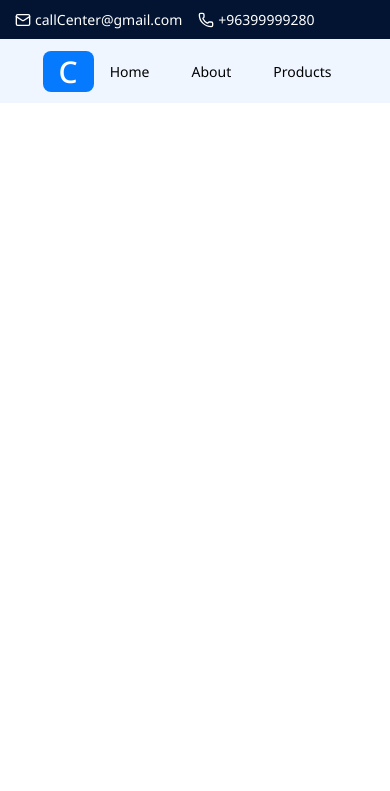
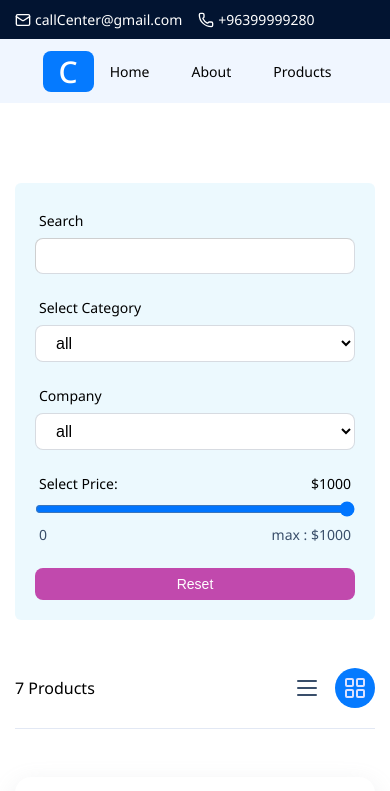
Before and after one commit to solaf10/e-commerceVue, a Vue app: page /products in a window 390 px wide. Shown: the top 791 px of the page. Built offline with nearby package versions, Linux system fonts and the light colour scheme.

Commit message:
f/productsPage&Slot

```diff
--- a/src/components/LatestProducts.vue
+++ b/src/components/LatestProducts.vue
@@ -1,22 +1,11 @@
 <template>
-  <section class="latest-products">
-    <div class="container">
-      <h2 className="main-title">Latest Products</h2>
-      <div class="cards">
-        <ProductCard
-          v-for="product in products.slice(0, 3)"
-          :key="product.id"
-          :image="product.image"
-          :title="product.title"
-          :price="product.price"
-        />
-      </div>
-    </div>
-  </section>
+  <ProductsSection :products="products.slice(0, 3)" className="latest-products">
+    <template #secTitle> <h2 className="main-title">Latest Products</h2></template>
+  </ProductsSection>
 </template>
 <script>
-import ProductCard from '@/components/ProductCard.vue'
 import { products } from '@/data/products'
+import ProductsSection from './ProductsSection.vue'
 export default {
   name: 'LatestProducts',
   data() {
@@ -24,10 +13,10 @@ export default {
       products,
     }
   },
-  components: { ProductCard },
+  components: { ProductsSection },
 }
 </script>
-<style scoped>
+<style>
 .latest-products .container {
   padding: 3rem 0px;
   .main-title {
@@ -39,15 +28,10 @@ export default {
     font-size: 30px;
     border-bottom: 1px solid #e2e8f4;
   }
-  .cards {
-    display: grid;
-    grid-template-columns: repeat(auto-fill, minmax(300px, 1fr));
-    gap: 20px;
-  }
 }
 @media (max-width: 400px) {
   .latest-products .container {
-    .cards {
+    .content {
       grid-template-columns: unset;
     }
   }
--- a/src/components/ProductCard.vue
+++ b/src/components/ProductCard.vue
@@ -1,5 +1,5 @@
 <template>
-  <div className="card" key="{id}">
+  <div className="card" key="{id}" @click="$emit('tryEmit', title)">
     <div className="image">
       <img :src="image" :alt="title" />
     </div>
@@ -11,7 +11,21 @@
 </template>
 <script>
 export default {
-  props: ['image', 'title', 'price'],
+  props: {
+    title: {
+      type: String,
+      required: true,
+    },
+    image: {
+      type: String,
+      required: true,
+    },
+    price: {
+      type: String,
+      required: true,
+    },
+  },
+  emits: ['tryEmit'],
 }
 </script>
 <style scoped>
@@ -73,7 +87,7 @@ export default {
     text-align: right;
   }
 }
-.linear-layout:hover .image img {
+.linear-layout .card:hover .image img {
   transform: scale(1.1);
 }
 .grid-layout .card {
--- /dev/null
+++ b/src/components/ProductsFilter.vue
@@ -0,0 +1,159 @@
+<template>
+  <div class="container">
+    <form class="filter-area">
+      <div class="search">
+        <label for="search">Search</label>
+        <input type="search" id="search" v-model.lazy="searchedKey" @change="handleChange" />
+      </div>
+      <div class="category">
+        <label for="category">Select Category</label>
+        <select name="category" id="category" v-model="category" @change="handleChange">
+          <option value="all">all</option>
+          <option value="sofas">Sofas</option>
+          <option value="chairs">Chairs</option>
+          <option value="tables">Tables</option>
+        </select>
+      </div>
+      <div class="company">
+        <label for="company">Company</label>
+        <select name="company" id="company" v-model="company" @change="handleChange">
+          <option value="all">all</option>
+          <option value="luxora">Luxora</option>
+          <option value="comfora">Comfora</option>
+          <option value="modenza">Modenza</option>
+          <option value="homestead">Homestead</option>
+        </select>
+      </div>
+      <div class="price">
+        <label for="price">
+          <span>Select Price:</span>
+          <span>{{ price ? `$${price}` : '$1000' }}</span>
+        </label>
+        <input
+          type="range"
+          step="100"
+          min="0"
+          max="1000"
+          id="price"
+          v-model="price"
+          @change="handleChange"
+        />
+        <p class="limits">
+          <span>0</span>
+          <span>max : $1000</span>
+        </p>
+      </div>
+      <div class="control">
+        <button @click="reset" type="button" class="reset">Reset</button>
+      </div>
+    </form>
+  </div>
+</template>
+<script>
+import FilterLogic from '@/mixins/FilterLogic'
+
+export default {
+  mixins: [FilterLogic],
+}
+</script>
+<style scoped>
+.filter-area {
+  margin-top: 5rem;
+  padding: 1.5rem 3rem;
+  display: grid;
+  gap: 2rem 1rem;
+  border-radius: 0.375rem;
+  grid-template-columns: repeat(3, minmax(0, 1fr));
+  background-color: rgba(140, 218, 247, 0.162);
+
+  .price {
+    input[type='range'] {
+      padding: 0;
+      height: 100%;
+    }
+  }
+}
+
+.filter-area > div:not(.control) {
+  display: flex;
+  flex-direction: column;
+
+  label {
+    font-size: 0.875rem;
+    color: inherit;
+    padding: 0.5rem 0.25rem;
+    text-align: left;
+  }
+
+  input,
+  select {
+    padding: 8px 16px;
+    height: 100%;
+    font-size: 1rem;
+    border-width: 1px;
+    border-color: #394e6a33;
+    background-color: white;
+    border-radius: 0.5rem;
+  }
+
+  input:focus {
+    outline: none;
+  }
+}
+
+.filter-area .control {
+  display: flex;
+  align-items: center;
+  grid-column: 3;
+
+  .reset {
+    height: 2rem;
+    line-height: 15px;
+    color: white;
+    background-color: #c149ad;
+    padding: 0 0.75rem;
+    font-size: 0.875rem;
+    width: 100%;
+    border: none;
+    border-radius: 0.5rem;
+    cursor: pointer;
+  }
+}
+
+.filter-area .price label,
+.filter-area .price .limits {
+  margin: 0;
+  display: flex;
+  justify-content: space-between;
+  align-items: center;
+  font-size: 0.875rem;
+  color: #394e6a;
+  padding: 0.5rem 0.25rem;
+  text-align: left;
+}
+
+/* Tablet */
+@media (max-width: 1024px) {
+  .filter-area {
+    grid-template-columns: repeat(2, minmax(0, 1fr));
+    padding: 1.5rem 2rem;
+  }
+
+  .filter-area .control {
+    grid-column: span 2;
+  }
+}
+
+/* Mobile */
+@media (max-width: 640px) {
+  .filter-area {
+    grid-template-columns: 1fr;
+    padding: 1.25rem;
+    gap: 1rem;
+  }
+
+  .filter-area .control {
+    grid-column: auto;
+  }
+}
+</style>
--- /dev/null
+++ b/src/components/ProductsSection.vue
@@ -0,0 +1,89 @@
+<template>
+  <section :class="`products ${className}`">
+    <div class="container">
+      <slot name="secTitle"></slot>
+      <div
+        :class="`content ${isLinear ? 'linear-layout' : 'grid-layout'}`"
+        :style="`grid-template-columns: ${isLinear ? 'repeat(1fr)' : 'repeat(auto-fill, minmax(300px, 1fr))'};`"
+      >
+        <ProductCard
+          v-for="product in products"
+          :key="product.id"
+          :title="product.title"
+          :image="product.image"
+          :price="product.price"
+          @tryEmit="($event) => console.log($event)"
+        />
+      </div>
+    </div>
+  </section>
+</template>
+<script>
+import ProductCard from '@/components/ProductCard.vue'
+
+export default {
+  name: 'ProductsSection',
+  props: {
+    products: {
+      type: Array,
+    },
+    isLinear: {
+      type: Boolean,
+    },
+    className: {
+      type: String,
+    },
+  },
+  components: {
+    ProductCard,
+  },
+}
+</script>
+<style>
+.products {
+  margin-bottom: 3rem;
+}
+.products .info {
+  margin-top: 3rem;
+}
+/* layout control */
+.products .info {
+  padding-bottom: 1.25rem;
+  border-bottom: 1px solid #e2e8f4;
+  display: flex;
+  justify-content: space-between;
+  align-items: center;
+  p {
+    margin: 0px;
+  }
+  .layout-controllers {
+    display: flex;
+    align-items: center;
+    gap: 8px;
+    button {
+      height: 2.5rem;
+      width: 2.5rem;
+      font-size: 1.25rem;
+      border: none;
+      color: #394e6a;
+      border-radius: 50%;
+      background-color: transparent;
+      cursor: pointer;
+      transition: 0.3s;
+      line-height: 15px;
+    }
+    button:not(.selected):hover {
+      background-color: #394e6a33;
+    }
+    .selected {
+      color: #dbe1ff;
+      background-color: var(--main-color-bright);
+    }
+  }
+}
+/* products */
+.products .content {
+  display: grid;
+  gap: 16px;
+}
+</style>
--- /dev/null
+++ b/src/mixins/FilterLogic.js
@@ -0,0 +1,49 @@
+import { products } from '@/data/products'
+
+const FilterLogic = {
+  data() {
+    return {
+      searchedKey: null,
+      category: 'all',
+      company: 'all',
+      price: 1000,
+    }
+  },
+  computed: {
+    filterProducts() {
+      let filteredProducts = products
+      if (this.searchedKey) {
+        filteredProducts = filteredProducts.filter((product) =>
+          product.title.toLowerCase().includes(this.searchedKey.toLowerCase()),
+        )
+      }
+      if (this.category !== 'all') {
+        filteredProducts = filteredProducts.filter((product) => product.category === this.category)
+      }
+      if (this.company !== 'all') {
+        filteredProducts = filteredProducts.filter(
+          (product) => product.company.toLowerCase() === this.company.toLowerCase(),
+        )
+      }
+      if (this.price < 1000) {
+        filteredProducts = filteredProducts.filter((product) => +product.price <= +this.price)
+      }
+
+      return filteredProducts
+    },
+  },
+  methods: {
+    handleChange() {
+      this.$emit('updateProducts', this.filterProducts)
+    },
+    reset() {
+      this.searchedKey = null
+      this.category = 'all'
+      this.company = 'all'
+      this.price = 1000
+      this.handleChange()
+    },
+  },
+  emits: ['updateProducts'],
+}
+export default FilterLogic
--- a/src/router/index.js
+++ b/src/router/index.js
@@ -1,5 +1,6 @@
 import AboutPage from '@/views/AboutPage.vue'
 import HomePage from '@/views/HomePage.vue'
+import ProductsPage from '@/views/ProductsPage.vue'
 import { createRouter, createWebHistory } from 'vue-router'
 
 const router = createRouter({
@@ -7,6 +8,7 @@ const router = createRouter({
   routes: [
     { name: 'home', path: '/', component: HomePage },
     { name: 'about', path: '/about', component: AboutPage },
+    { name: 'products', path: '/products', component: ProductsPage },
   ],
 })
 
--- /dev/null
+++ b/src/views/ProductsPage.vue
@@ -0,0 +1,47 @@
+<template>
+  <KeepAlive>
+    <ProductsFilter @updateProducts="($event) => onUpdateProducts($event)" />
+  </KeepAlive>
+  <ProductsSection :products="products" :isLinear="isLinear">
+    <template #secTitle>
+      <div class="info" style="margin-bottom: 3rem">
+        <p>{{ products.length }} Products</p>
+        <div class="layout-controllers">
+          <button @click="isLinear = true" :class="isLinear ? 'selected' : ''">
+            <TextAlignJustify />
+          </button>
+          <button @click="isLinear = false" :class="!isLinear ? 'selected' : ''">
+            <LayoutGrid />
+          </button>
+        </div>
+      </div>
+    </template>
+  </ProductsSection>
+</template>
+<script>
+import ProductsFilter from '@/components/ProductsFilter.vue'
+import ProductsSection from '@/components/ProductsSection.vue'
+import { products } from '@/data/products'
+import { LayoutGrid, TextAlignJustify } from 'lucide-vue-next'
+
+export default {
+  data() {
+    return {
+      products,
+      isLinear: false,
+    }
+  },
+  components: {
+    TextAlignJustify,
+    LayoutGrid,
+    ProductsSection,
+    ProductsFilter,
+  },
+  methods: {
+    onUpdateProducts(filteredProducts) {
+      this.products = filteredProducts
+      console.log(filteredProducts)
+    },
+  },
+}
+</script>
```
